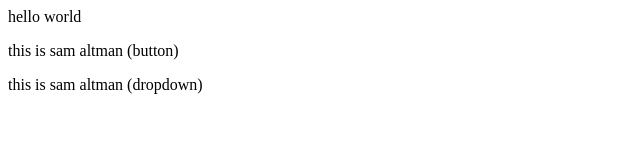
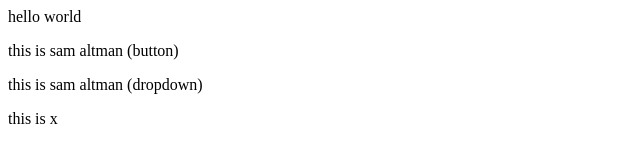
Before and after one commit to Vishnu00998/TestRepo, a plain HTML site: page index.html in a window 1280 px wide. Shown: the full height of the page, 0-640 px from the left. Drawn offline with Linux system fonts and the light colour scheme.

Commit message:
added new line

```diff
--- a/index.html
+++ b/index.html
@@ -1,3 +1,4 @@
 <p>hello world </p>
 <p> this is sam altman (button)</p>
 <p> this is sam altman (dropdown)</p>
+<p>this is x </p>
```
